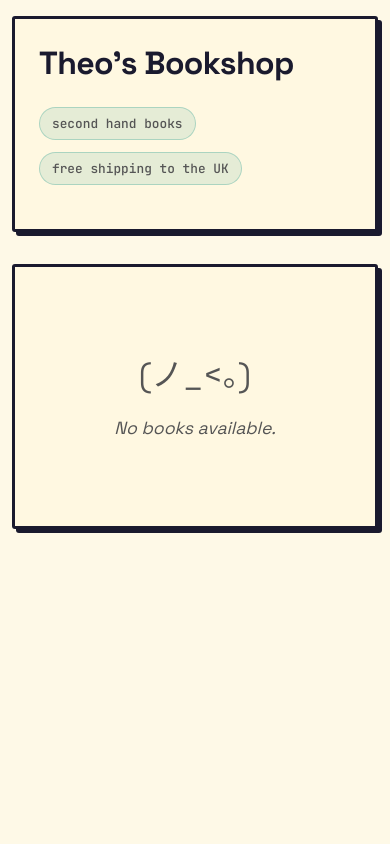
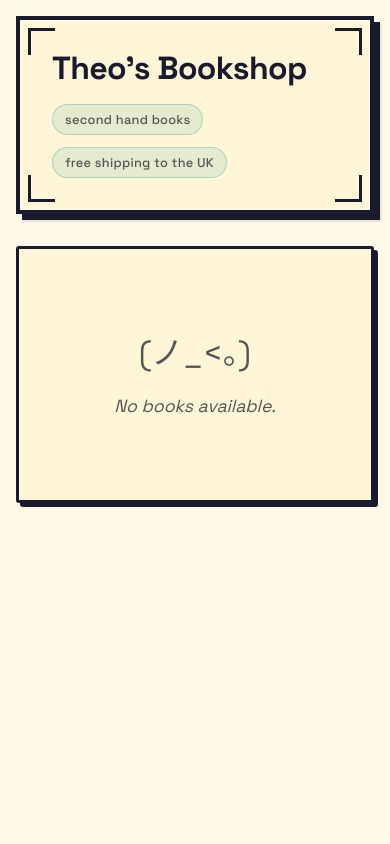
Before and after one commit to sirodoht/bookstore, a Django app: template books/templates/books/book_list.html in a window 390 px wide. Run offline with Django 3.2, Linux system fonts and the light colour scheme; the template is opened without the code that fills it, so the values that code supplies are empty.

Commit message:
style: enhance header with decorative frame and improve responsive styling

```diff
--- a/books/templates/books/base.html
+++ b/books/templates/books/base.html
@@ -8,7 +8,7 @@
   <style>
     :root {
       --bg-cream: #fef9e7;
-      --card-bg: #fff8e1;
+      --card-bg: #fff6d8;
       --card-bg-alt: #e8f4f8;
       --accent-orange: #f4a261;
       --accent-green: #2a9d8f;
@@ -34,10 +34,10 @@
       padding: 24px;
       min-height: 100vh;
     }
-    @media(max-width: 600px) {
-        body {
-            padding: 16px 12px;
-        }
+    @media (max-width: 600px) {
+      body {
+        padding: 16px;
+      }
     }
 
     .page-wrapper {
@@ -45,14 +45,75 @@
       margin: 0 auto;
     }
 
-    /* Header Styles */
+    /* Header Styles - Traditional decorative frame */
     .site-header {
       margin-bottom: 32px;
-      padding: 20px 24px;
+      padding: 38px 48px 48px 48px;
       background: var(--card-bg);
-      border: 3px solid var(--border-color);
-      border-radius: 3px;
-      box-shadow: var(--shadow-offset) var(--shadow-offset) 0 var(--border-color);
+      position: relative;
+      /* Layered traditional frame: inner cream line, main dark border, 3D shadow */
+      border: 4px solid var(--border-color);
+      box-shadow:
+        inset 0 0 0 2px rgba(254, 249, 231, 0.9),
+        6px 6px 0 var(--border-color),
+        8px 8px 0 rgba(0, 0, 0, 0.08);
+    }
+
+    @media (max-width: 600px) {
+      .site-header {
+        padding: 24px 32px 32px 32px;
+      }
+    }
+
+    /* Decorative corner brackets - traditional frame detail */
+    .site-header::before,
+    .site-header::after {
+      content: "";
+      position: absolute;
+      width: 24px;
+      height: 24px;
+      border-color: var(--border-color);
+      border-style: solid;
+      border-width: 0;
+    }
+
+    .site-header::before {
+      top: 8px;
+      left: 8px;
+      border-top-width: 3px;
+      border-left-width: 3px;
+    }
+
+    .site-header::after {
+      top: 8px;
+      right: 8px;
+      border-top-width: 3px;
+      border-right-width: 3px;
+    }
+
+    /* Bottom corner brackets */
+    .site-header > div:last-of-type::before,
+    .site-header > div:last-of-type::after {
+      content: "";
+      position: absolute;
+      width: 24px;
+      height: 24px;
+      border-color: var(--border-color);
+      border-style: solid;
+      border-width: 0;
+      bottom: 8px;
+    }
+
+    .site-header > div:last-of-type::before {
+      left: 8px;
+      border-bottom-width: 3px;
+      border-left-width: 3px;
+    }
+
+    .site-header > div:last-of-type::after {
+      right: 8px;
+      border-bottom-width: 3px;
+      border-right-width: 3px;
     }
 
     .site-title {
@@ -69,6 +130,12 @@
       border-radius: 3px;
       padding: 24px;
       box-shadow: var(--shadow-offset) var(--shadow-offset) 0 var(--border-color);
+    }
+
+    @media (max-width: 600px) {
+      .card {
+        padding: 20px 16px;
+      }
     }
 
     .card-alt {
@@ -137,17 +204,18 @@
       background: #238b7f;
     }
 
-    /* Badge - informational tags, not interactive */
+    /* Badge - informational tags, soft green label (non-interactive) */
     .badge {
       display: inline-block;
-      padding: 6px 12px;
-      font-family: "JetBrains Mono", monospace;
+      padding: 5px 12px;
+      font-family: "Space Grotesk", sans-serif;
       font-size: 0.8rem;
       font-weight: 500;
+      letter-spacing: 0.02em;
       color: var(--text-muted);
       background: rgba(42, 157, 143, 0.12);
       border: 1px solid rgba(42, 157, 143, 0.3);
-      border-radius: 999px;
+      border-radius: 16px;
       cursor: default;
       user-select: none;
     }
--- a/books/templates/books/book_list.html
+++ b/books/templates/books/book_list.html
@@ -23,11 +23,10 @@
       display: flex;
       align-items: center;
       justify-content: space-between;
-      margin-bottom: 20px;
+      margin-bottom: 12px;
     }
 
     .shipping-notice {
-      margin-bottom: 24px;
       display: flex;
       gap: 12px;
       flex-wrap: wrap;
@@ -196,6 +195,7 @@
         flex-direction: column;
         align-items: center;
         text-align: center;
+        padding: 16px;
       }
 
       .book-cover {
```
